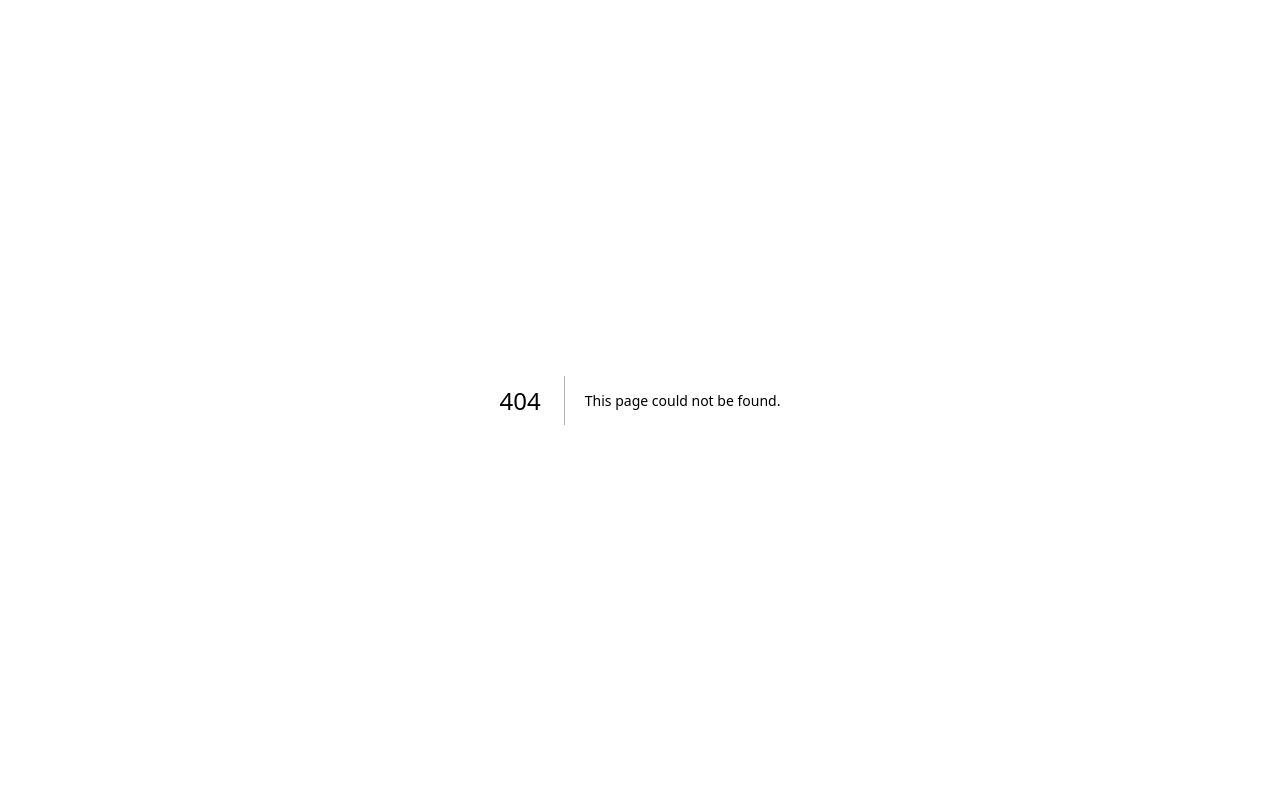
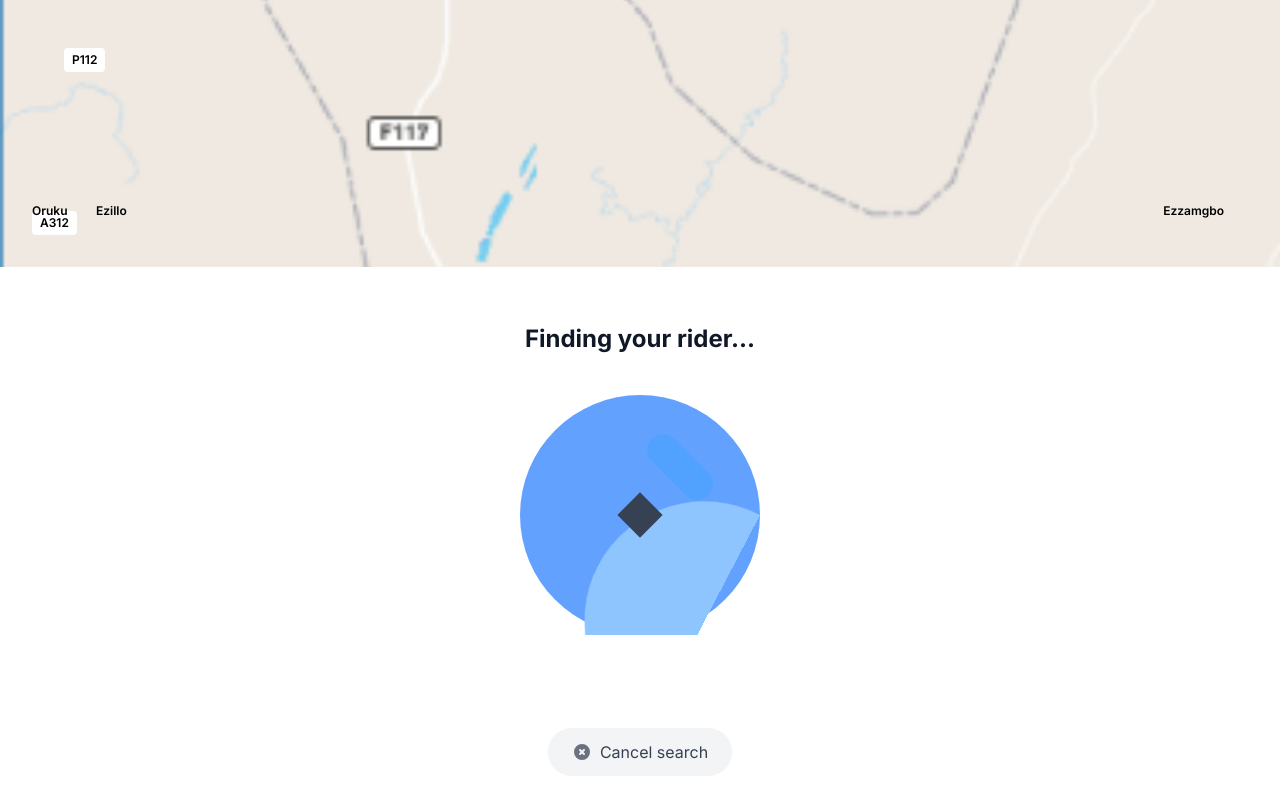
Before and after one commit to AntipasBen23/nachirides, a Next.js app: page /finding-rider in a window 1280 px wide. Before the commit this address had no page. Built offline with nearby package versions, Linux system fonts and the light colour scheme.

Commit message:
Add finding rider page with cancel functionality

```diff
--- /dev/null
+++ b/src/app/finding-rider/layout.tsx
@@ -0,0 +1,11 @@
+export default function FindingRiderLayout({
+    children,
+  }: {
+    children: React.ReactNode;
+  }) {
+    return (
+      <div className="h-screen overflow-hidden">
+        {children}
+      </div>
+    );
+  }
--- /dev/null
+++ b/src/app/finding-rider/page.tsx
@@ -0,0 +1,128 @@
+'use client';
+
+import { useState, useEffect } from 'react';
+import { useRouter } from 'next/navigation';
+import Image from 'next/image';
+
+export default function FindingRiderPage() {
+  const router = useRouter();
+  const [searchDuration, setSearchDuration] = useState<number>(0);
+  const [showCancelConfirm, setShowCancelConfirm] = useState<boolean>(false);
+
+  // Simulate searching progress
+  useEffect(() => {
+    const timer = setInterval(() => {
+      setSearchDuration(prev => prev + 1);
+    }, 1000);
+
+    // Cleanup timer on unmount
+    return () => clearInterval(timer);
+  }, []);
+
+  const handleCancelSearch = () => {
+    setShowCancelConfirm(true);
+  };
+
+  const confirmCancel = () => {
+    console.log('Ride search cancelled');
+    // Navigate back to delivery page
+    router.push('/delivery');
+  };
+
+  const continueSearch = () => {
+    setShowCancelConfirm(false);
+  };
+
+  return (
+    <div className="flex flex-col h-screen bg-white">
+      {/* Map Section */}
+      <div className="h-1/3 w-full bg-[#f2efe9] relative">
+        <Image
+          src="/images/map-background.png"
+          alt="Map showing route"
+          layout="fill"
+          objectFit="cover"
+          priority
+        />
+
+        {/* Map labels */}
+        <div className="absolute bottom-8 left-8 text-xs font-semibold bg-white px-2 py-1 rounded-sm">
+          A312
+        </div>
+        <div className="absolute bottom-12 left-24 text-xs font-semibold">
+          Ezillo
+        </div>
+        <div className="absolute bottom-12 right-14 text-xs font-semibold">
+          Ezzamgbo
+        </div>
+        <div className="absolute top-12 left-16 text-xs font-semibold bg-white px-2 py-1 rounded-sm">
+          P112
+        </div>
+        <div className="absolute bottom-12 left-8 text-xs font-semibold">
+          Oruku
+        </div>
+      </div>
+
+      {/* Content Section */}
+      <div className="flex-1 flex flex-col items-center justify-between p-6">
+        <div className="flex flex-col items-center pt-8">
+          <h1 className="text-2xl font-bold text-gray-900 mb-10">Finding your rider...</h1>
+
+          {/* Spinning Loading Animation */}
+          <div className="relative h-60 w-60">
+            {/* Outer spinning circle */}
+            <div className="absolute inset-0 rounded-full bg-blue-500 animate-pulse"></div>
+
+            {/* Inner spinning arc - creates the sweeping effect */}
+            <div className="absolute inset-0 overflow-hidden">
+              <div className="h-1/2 w-full absolute top-0 left-0 origin-bottom-right animate-spin" style={{ animationDuration: '3s' }}>
+                <div className="h-full w-full bg-blue-300 rounded-tl-full rounded-tr-full"></div>
+              </div>
+            </div>
+
+            {/* Center dot */}
+            <div className="absolute top-1/2 left-1/2 transform -translate-x-1/2 -translate-y-1/2 h-8 w-8 bg-gray-700 rotate-45"></div>
+
+            {/* Small arc segment */}
+            <div className="absolute top-14 right-10 h-8 w-20 bg-blue-400 rounded-full transform rotate-45"></div>
+          </div>
+        </div>
+
+        {/* Cancel Button */}
+        <button
+          onClick={handleCancelSearch}
+          className="flex items-center justify-center py-3 px-6 rounded-full bg-gray-100 text-gray-700 mt-8"
+        >
+          <svg className="h-5 w-5 mr-2 text-gray-500" viewBox="0 0 20 20" fill="currentColor">
+            <path fillRule="evenodd" d="M10 18a8 8 0 100-16 8 8 0 000 16zM8.707 7.293a1 1 0 00-1.414 1.414L8.586 10l-1.293 1.293a1 1 0 101.414 1.414L10 11.414l1.293 1.293a1 1 0 001.414-1.414L11.414 10l1.293-1.293a1 1 0 00-1.414-1.414L10 8.586 8.707 7.293z" clipRule="evenodd" />
+          </svg>
+          Cancel search
+        </button>
+      </div>
+
+      {/* Cancel Confirmation Modal */}
+      {showCancelConfirm && (
+        <div className="fixed inset-0 bg-black bg-opacity-50 flex items-center justify-center p-4 z-50">
+          <div className="bg-white rounded-lg p-6 w-full max-w-sm">
+            <h3 className="text-lg font-semibold mb-4">Cancel Ride?</h3>
+            <p className="text-gray-600 mb-6">Are you sure you want to cancel searching for a rider?</p>
+            <div className="flex justify-end space-x-3">
+              <button
+                onClick={continueSearch}
+                className="px-4 py-2 text-gray-700 border border-gray-300 rounded-lg hover:bg-gray-50"
+              >
+                No, continue
+              </button>
+              <button
+                onClick={confirmCancel}
+                className="px-4 py-2 bg-blue-600 text-white rounded-lg hover:bg-blue-700"
+              >
+                Yes, cancel
+              </button>
+            </div>
+          </div>
+        </div>
+      )}
+    </div>
+  );
+}
--- a/src/app/payment/page.tsx
+++ b/src/app/payment/page.tsx
@@ -7,12 +7,19 @@ import Image from 'next/image';
 export default function PaymentPage() {
   const router = useRouter();
   const [paymentMethod, setPaymentMethod] = useState<string>('cash');
+  const [isLoading, setIsLoading] = useState<boolean>(false);
 
   // Function to handle finding a rider
   const handleFindRider = () => {
     console.log('Finding rider with payment method:', paymentMethod);
-    // For demo purposes, we'd navigate to a confirmation page or show a loading state
-    // router.push('/confirmation');
+
+    // Show loading state
+    setIsLoading(true);
+
+    // Navigate to finding rider page after a brief delay
+    setTimeout(() => {
+      router.push('/finding-rider');
+    }, 500);
   };
 
   return (
@@ -127,9 +134,22 @@ export default function PaymentPage() {
         {/* Find a Rider Button */}
         <button
           onClick={handleFindRider}
-          className="w-full bg-blue-600 text-white py-4 rounded-lg font-medium hover:bg-blue-700 transition-colors focus:outline-none focus:ring-2 focus:ring-blue-500 focus:ring-offset-2"
+          disabled={isLoading}
+          className={`w-full py-4 rounded-lg font-medium focus:outline-none focus:ring-2 focus:ring-blue-500 focus:ring-offset-2 ${
+            isLoading ? 'bg-blue-400 text-white cursor-not-allowed' : 'bg-blue-600 text-white hover:bg-blue-700 transition-colors'
+          }`}
         >
-          Find a rider
+          {isLoading ? (
+            <span className="flex items-center justify-center">
+              <svg className="animate-spin -ml-1 mr-3 h-5 w-5 text-white" xmlns="http://www.w3.org/2000/svg" fill="none" viewBox="0 0 24 24">
+                <circle className="opacity-25" cx="12" cy="12" r="10" stroke="currentColor" strokeWidth="4"></circle>
+                <path className="opacity-75" fill="currentColor" d="M4 12a8 8 0 018-8V0C5.373 0 0 5.373 0 12h4zm2 5.291A7.962 7.962 0 014 12H0c0 3.042 1.135 5.824 3 7.938l3-2.647z"></path>
+              </svg>
+              Processing...
+            </span>
+          ) : (
+            'Find a rider'
+          )}
         </button>
       </div>
     </div>
```
